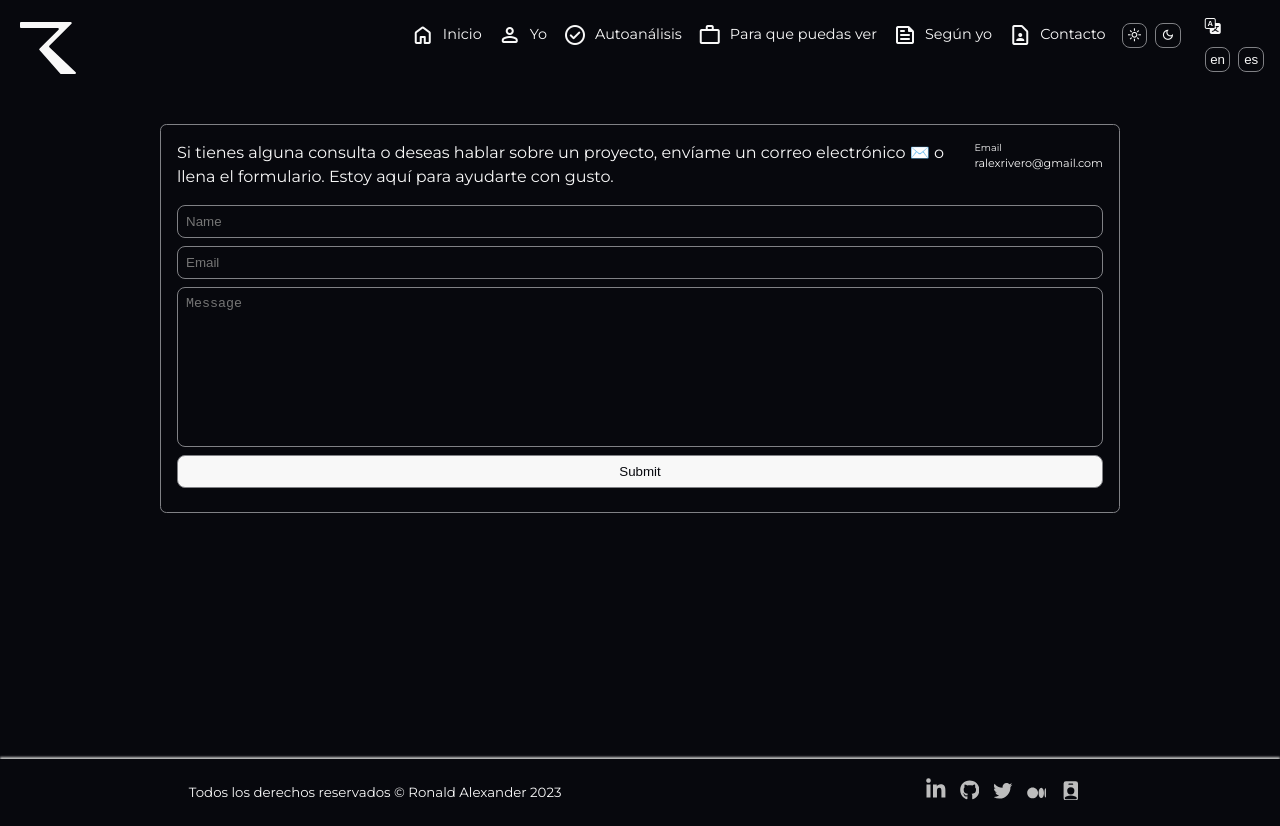
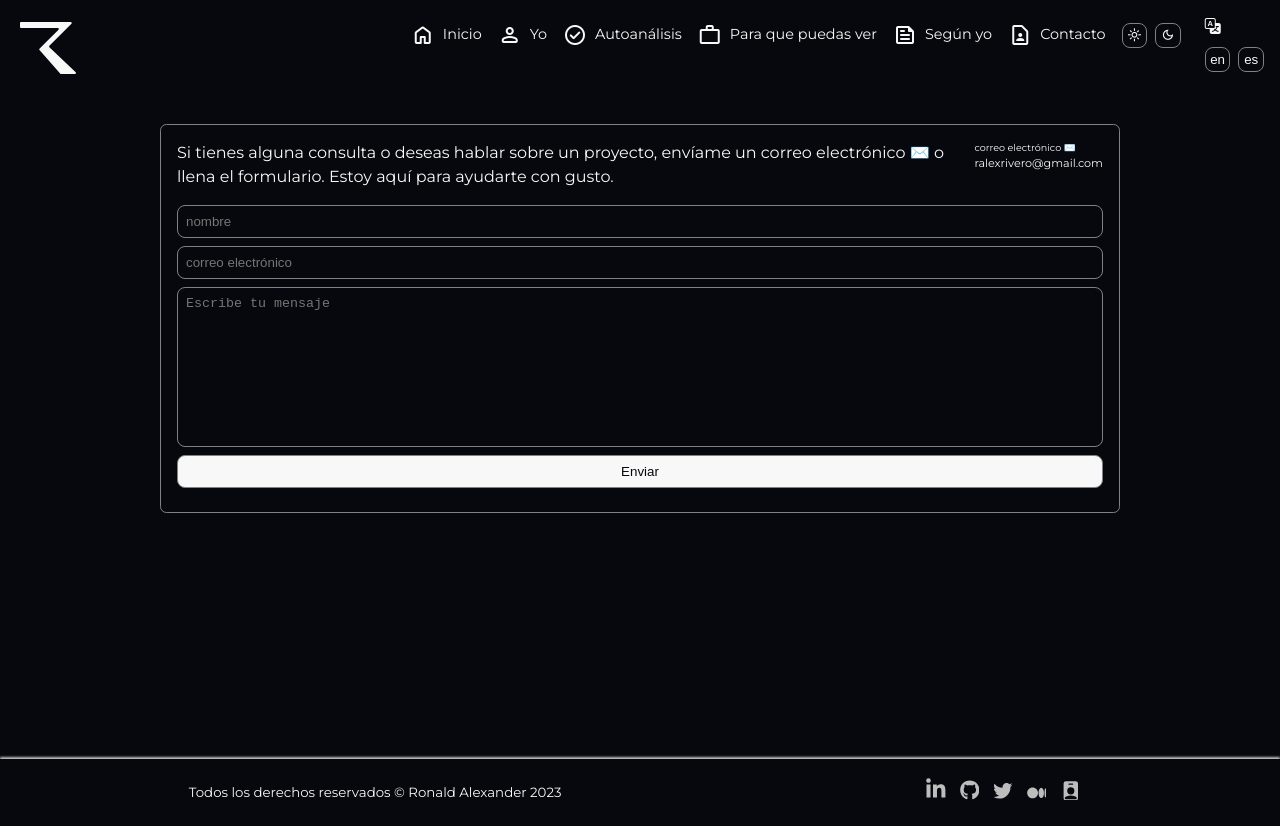
Before and after one commit to ralexrivero/ralex, a React (Vite) app: page /contact in a window 1280 px wide. Built offline with nearby package versions, Linux system fonts and the light colour scheme.

Commit message:
translate contact, add title and area

```diff
--- a/src/components/Contact.jsx
+++ b/src/components/Contact.jsx
@@ -1,15 +1,23 @@
 import { useForm, ValidationError } from '@formspree/react';
 import { Link } from 'react-router-dom';
+import { useTranslation } from 'react-i18next';
 
 const Contact = () => {
+  const [t, i18n] = useTranslation('global');
   const [state, handleSubmit] = useForm("xlekkear");
   if (state.succeeded) {
       return (
         <div className="success-message">
-          <p>¡Genial! 🎉 ¡Tu mensaje fue enviado! 💌</p>
-          <p>¡Mil gracias por tomarte el tiempo de escribirme! 🙌 Valoro tus palabras y te prometo que te voy a contestar a la brevedad. Mientras tanto, da una vuelta por el sitio y conóceme un poco más. 🌟</p>
-          <p>¡Espero que tengas una buena experiencia! 💫✨</p>
-          <Link to="/" className="success-message-link"><span className="material-symbols-rounded">home</span></Link>
+          <p>{t('contact.form.par01')}</p>
+          <p>{t('contact.form.par02')}</p>
+          <p>{t('contact.form.par03')}</p>
+          <Link to="/" className="success-message-link">
+            <span
+              className="material-symbols-rounded"
+              title={t('contact.homeTitle')}
+              aria-label={t('contact.homeAria')}
+              >home</span>
+          </Link>
       </div>
       );
   }
@@ -18,14 +26,14 @@ const Contact = () => {
     <section className="section-contact">
       <form className="contact-form" onSubmit={handleSubmit}>
         <div className="contact-form-info">
-          <p>Si tienes alguna consulta o deseas hablar sobre un proyecto, envíame un <a className="link-email" href="mailto:ralexrivero@gmail.com" target="_blank">correo electrónico ✉️</a> o llena el formulario. Estoy aquí para ayudarte con gusto.</p>
-          <p>Email<a className="link-email-text" href="mailto:ralexrivero@gmail.com" target="_blank">ralexrivero@gmail.com</a></p>
+          <p>{t('contact.success.par01')}<a className="link-email" href="mailto:ralexrivero@gmail.com" target="_blank">{t('contact.success.email')}</a>{t('contact.success.par02')}</p>
+          <p>{t('contact.success.email')}<a className="link-email-text" href="mailto:ralexrivero@gmail.com" target="_blank">ralexrivero@gmail.com</a></p>
         </div>
         <input
           id="name"
           type="text"
           name="name"
-          placeholder="Name"
+          placeholder={t('contact.input.namePH')}
           required
         />
         <ValidationError
@@ -37,7 +45,7 @@ const Contact = () => {
           id="email"
           type="email"
           name="email"
-          placeholder="Email"
+          placeholder={t('contact.input.emailPH')}
           required
         />
         <ValidationError
@@ -48,7 +56,7 @@ const Contact = () => {
         <textarea
           id="message"
           name="message"
-          placeholder="Message"
+          placeholder={t('contact.input.messagePH')}
           required
         />
         <ValidationError
@@ -61,7 +69,7 @@ const Contact = () => {
           type="submit"
           disabled={state.submitting}
         >
-          Submit
+          {t('contact.input.submitTxt')}
         </button>
       </form>
     </section>
--- a/src/translations/en/global.json
+++ b/src/translations/en/global.json
@@ -43,5 +43,25 @@
       "cardAria": "Professional Business Card"
     },
     "sign": "All Rights Reserved © Ronald Alexander 2023"
+  },
+  "contact": {
+    "form": {
+      "par01": "Awesome! 🎉 Your message has been sent! 💌",
+      "par02": "Thank you so much for taking the time to write to me! 🙌 I appreciate your words and promise to get back to you as soon as possible. In the meantime, feel free to browse the site and get to know me a little better. 🌟",
+      "par03": "I hope you have a great experience! 💫✨"
+    },
+  "success": {
+    "par01": "If you have any inquiries or want to discuss a project, send me an ",
+    "email": "email ✉️",
+    "par02": " or fill out the form. I'm here to assist you with pleasure."
+    },
+  "homeTitle": "Back to Home",
+  "homeAria": "Button to go back to the home page",
+  "input": {
+    "namePH": "name",
+    "emailPH": "email",
+    "messagePH": "Write your message",
+    "submitTxt": "Send"
+    }
   }
 }
--- a/src/translations/es/global.json
+++ b/src/translations/es/global.json
@@ -43,5 +43,25 @@
       "cardAria": "Tarjeta Profesional"
     },
     "sign": "Todos los derechos reservados © Ronald Alexander 2023"
+  },
+  "contact": {
+    "form": {
+      "par01": "¡Genial! 🎉 ¡Tu mensaje fue enviado! 💌",
+      "par02": "¡Mil gracias por tomarte el tiempo de escribirme! 🙌 Valoro tus palabras y te prometo que te voy a contestar a la brevedad. Mientras tanto, da una vuelta por el sitio y conóceme un poco más. 🌟",
+      "par03": "¡Espero que tengas una buena experiencia! 💫✨"
+    },
+    "success": {
+      "par01": "Si tienes alguna consulta o deseas hablar sobre un proyecto, envíame un ",
+      "email": "correo electrónico ✉️ ",
+      "par02": "o llena el formulario. Estoy aquí para ayudarte con gusto."
+    },
+    "homeTitle": "Volver al inicio",
+    "homeAria": "Botón de volver al inicio",
+    "input": {
+      "namePH": "nombre",
+      "emailPH": "correo electrónico",
+      "messagePH": "Escribe tu mensaje",
+      "submitTxt": "Enviar"
+    }
   }
 }
```
